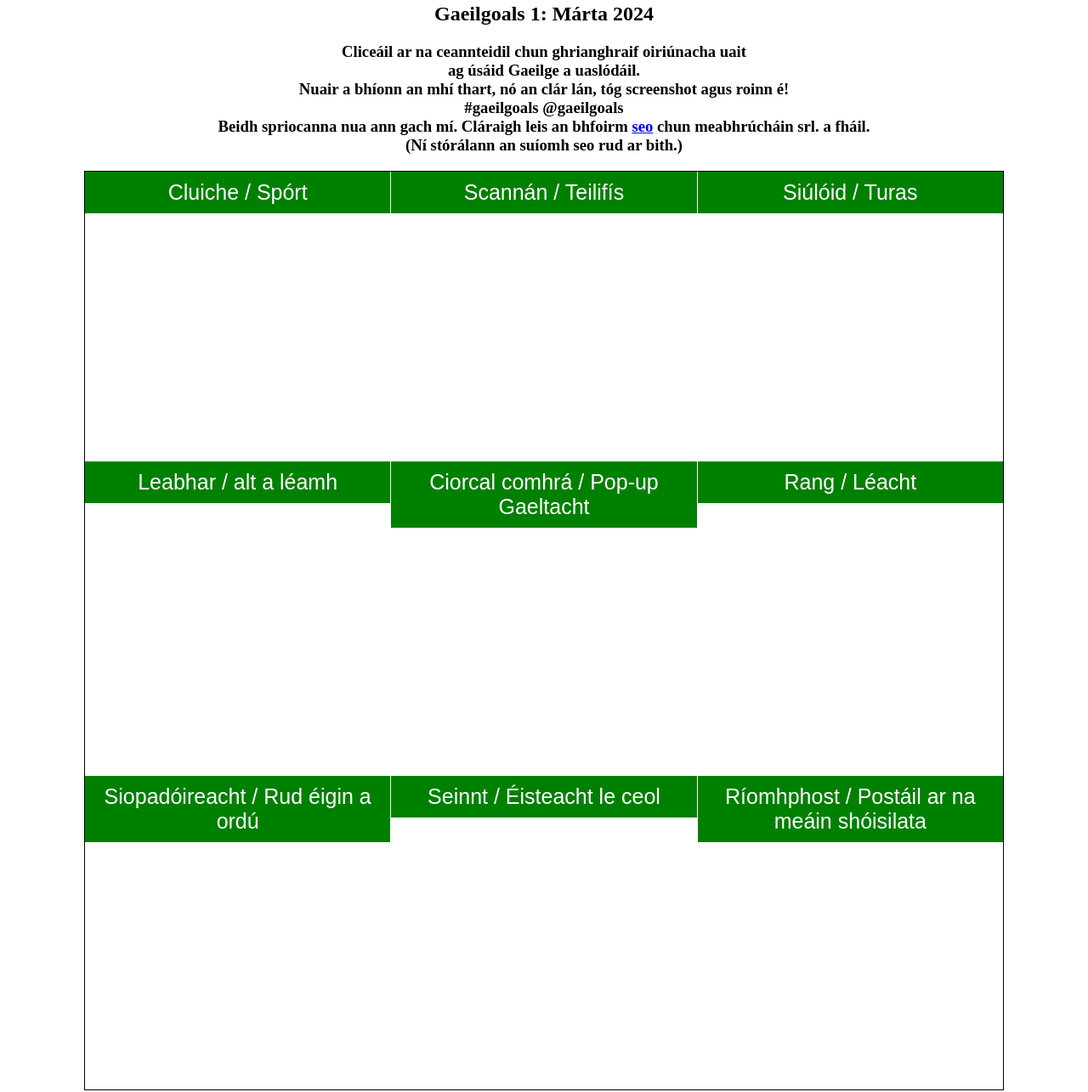
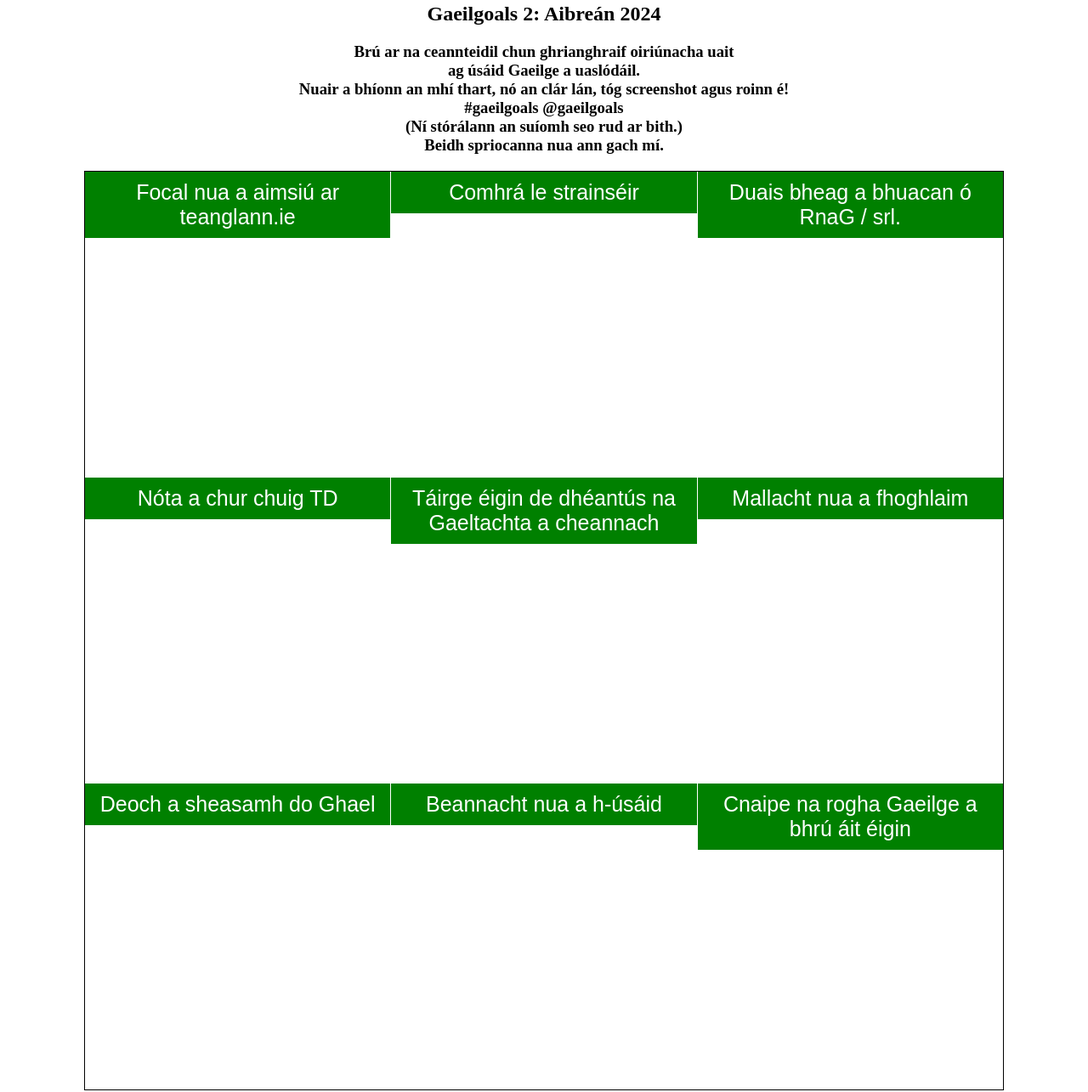
Before and after one commit to Gaeilgoals/Gaeilgoals.github.io, a plain HTML site: page index.html in a window 1280 px wide. Shown: the part 17-1302 px from the top of the page at 85% size. Drawn offline with Linux system fonts and the light colour scheme.

Commit message:
Update index.html to April version

```diff
--- a/index.html
+++ b/index.html
@@ -12,12 +12,13 @@
 
 <body>
 
-<center><h2>Gaeilgoals 1: Márta 2024</h2></center>
-<center><h3>Cliceáil ar na ceannteidil chun ghrianghraif oiriúnacha uait <br> ag úsáid Gaeilge a uaslódáil.<br>
+<center><h2>Gaeilgoals 2: Aibreán 2024</h2></center>
+<center><h3>Brú ar na ceannteidil chun ghrianghraif oiriúnacha uait <br> ag úsáid Gaeilge a uaslódáil.<br>
 Nuair a bhíonn an mhí thart, nó an clár lán, tóg screenshot agus roinn é!<br>
 #gaeilgoals @gaeilgoals<br>
-Beidh spriocanna nua ann gach mí. Cláraigh leis an bhfoirm <a href="https://docs.google.com/forms/d/e/1FAIpQLSf5SZKnjEBKNAT5GXLLoI5CUqwy-TY51eYI0ZCColNuPBWNrw/viewform?usp=sf_link" target="_blank">seo</a> chun meabhrúcháin srl. a fháil.<br>
-(Ní stórálann an suíomh seo rud ar bith.)
+(Ní stórálann an suíomh seo rud ar bith.)<br>
+Beidh spriocanna nua ann gach mí.
+<!--Cláraigh leis an bhfoirm <a href="https://docs.google.com/forms/d/e/1FAIpQLSf5SZKnjEBKNAT5GXLLoI5CUqwy-TY51eYI0ZCColNuPBWNrw/viewform?usp=sf_link" target="_blank">seo</a> chun meabhrúcháin srl. a fháil.<br>-->
 </h3></center>
 
 
@@ -25,55 +26,55 @@ Beidh spriocanna nua ann gach mí. Cláraigh leis an bhfoirm <a href="https://do
 
 <div>
 <input type="file" accept="image/*" class="file-input" style="display: none;">
-<button onclick="uploadImage(this)">Cluiche / Spórt</button>
+<button onclick="uploadImage(this)"> Focal nua a aimsiú ar teanglann.ie </button>
 <img class="image-preview">
 </div>
 
 <div>
 <input type="file" accept="image/*" class="file-input" style="display: none;">
-<button onclick="uploadImage(this)">Scannán / Teilifís</button>
+<button onclick="uploadImage(this)"> Comhrá le strainséir </button>
 <img class="image-preview">
 </div>
 
 <div>
 <input type="file" accept="image/*" class="file-input" style="display: none;">
-<button onclick="uploadImage(this)">Siúlóid / Turas</button>
+<button onclick="uploadImage(this)"> Duais bheag a bhuacan ó RnaG / srl. </button>
 <img class="image-preview">
 </div>
 
 <div>
 <input type="file" accept="image/*" class="file-input" style="display: none;">
-<button onclick="uploadImage(this)">Leabhar / alt a léamh</button>
+<button onclick="uploadImage(this)"> Nóta a chur chuig TD </button>
 <img class="image-preview">
 </div>
 
 <div>
 <input type="file" accept="image/*" class="file-input" style="display: none;">
-<button onclick="uploadImage(this)">Ciorcal comhrá / Pop-up Gaeltacht</button>
+<button onclick="uploadImage(this)"> Táirge éigin de dhéantús na Gaeltachta a cheannach </button>
 <img class="image-preview">
 </div>
 
 <div>
 <input type="file" accept="image/*" class="file-input" style="display: none;">
-<button onclick="uploadImage(this)">Rang / Léacht</button>
+<button onclick="uploadImage(this)"> Mallacht nua a fhoghlaim </button>
 <img class="image-preview">
 </div>
 
 <div>
 <input type="file" accept="image/*" class="file-input" style="display: none;">
-<button onclick="uploadImage(this)">Siopadóireacht / Rud éigin a ordú</button>
+<button onclick="uploadImage(this)"> Deoch a sheasamh do Ghael</button>
 <img class="image-preview">
 </div>
 
 <div>
 <input type="file" accept="image/*" class="file-input" style="display: none;">
-<button onclick="uploadImage(this)">Seinnt / Éisteacht le ceol</button>
+<button onclick="uploadImage(this)"> Beannacht nua a h-úsáid </button>
 <img class="image-preview">
 </div>
 
 <div>
 <input type="file" accept="image/*" class="file-input" style="display: none;">
-<button onclick="uploadImage(this)">Ríomhphost / Postáil ar na meáin shóisilata </button>
+<button onclick="uploadImage(this)"> Cnaipe na rogha Gaeilge a bhrú áit éigin </button>
 <img class="image-preview">
 </div>
 
```
